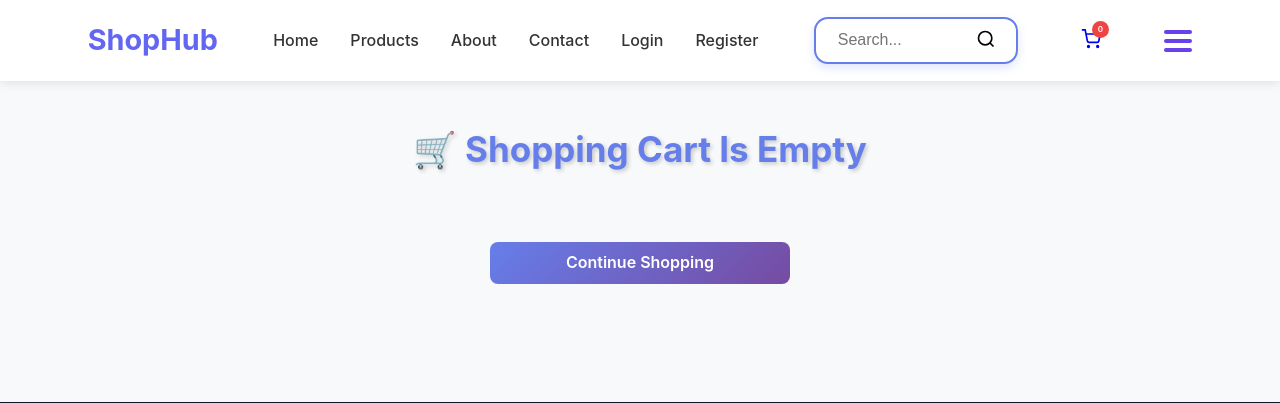
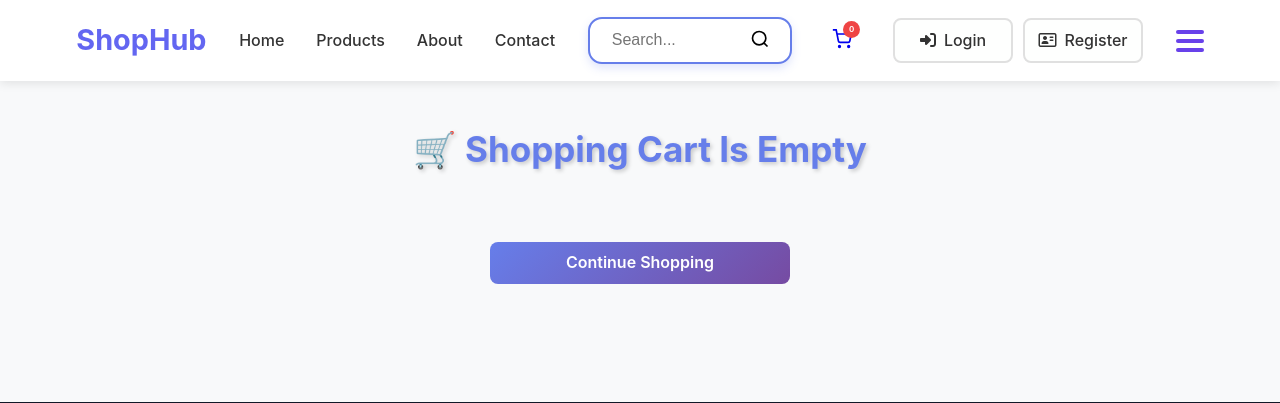
Before and after one commit to Mirajul100/ecommerce-website, a Django app: page /cart/ in a window 1280 px wide. Shown: the top 403 px of the page. Run offline with Django 5.2, Linux system fonts and the light colour scheme; data comes from the database, SQL or seed files in the repository; both versions use the stored data as it was after the commit; some libraries are stand-ins or nearby versions.

Commit message:
E-commerce website

```diff
--- a/static/style.css
+++ b/static/style.css
@@ -540,10 +540,14 @@ body {
 }
 
 /* Responsive */
-@media (max-width: 768px) {
+
+@media (max-width: 1050px) {
     .nav {
         display: none;
     }
+}
+
+@media (max-width: 768px) {
 
     .hero-title {
         font-size: 2rem;
--- a/store/views.py
+++ b/store/views.py
@@ -48,7 +48,10 @@ def search(request):
     if 'keyword' in request.GET:
         keyword = request.GET['keyword']
         if keyword:
-            products = Product.objects.order_by('-modify_date').filter(Q(description__icontains=keyword) | Q(product_name__icontains=keyword))
+            products = Product.objects.order_by('-modify_date').filter(Q(description__icontains=keyword) |
+                                                                       Q(product_name__icontains=keyword) |
+                                                                       Q(sub_category__sub_category_name__icontains=keyword) |
+                                                                       Q(category__Category_name__icontains=keyword))
             products_count = products.count()
 
     context = {
--- a/templates/base.html
+++ b/templates/base.html
@@ -13,6 +13,7 @@
     <link rel="stylesheet" href="{% static 'paginator.css' %}">
     <link rel="stylesheet" href="{% static 'hero.css' %}">
     <link rel="stylesheet" href="{% static 'p_section.css' %}">
+    <link rel="stylesheet" href="{% static 'icon.css' %}">
     <script src="https://kit.fontawesome.com/d57ab9f7f9.js" crossorigin="anonymous"></script>
 </head>
 <body>
--- a/templates/includes/navbar.html
+++ b/templates/includes/navbar.html
@@ -16,9 +16,8 @@
                     <a href="#products">Products</a>
                     <a href="#about">About</a>
                     <a href="#contact">Contact</a>
-                    <a href="#">Login</a>
-                    <a href="#">Register</a>
                 </nav>
+
                 <div class="header-actions">
                     <form class="search-container" action="{% url 'search'%}" method="get">
                         <input type="text" name="keyword" class="search-input" placeholder="Search..." required>
@@ -38,6 +37,16 @@
                     </svg>
                     <span class="cart-count">{{cart_count}}</span>
                 </a>
+
+                <nav class="nav" style="gap:10px; text-align:center;">
+                    <div class="payment-option" style="width:120px; height:45px;">
+                        <a href="#"><i class="fa-solid fa-right-to-bracket"></i>Login</a>
+                    </div>
+                    <div class="payment-option" style="width:120px; height:45px;">
+                        <a href="#"><i class="fa-regular fa-address-card"></i>Register</a>
+                    </div>
+                </nav>
+
                 <!-- HAMBURGER BUTTON -->
                 <div class="hamburger" id="hamburger">
                     <span></span>
@@ -48,11 +57,11 @@
                 <div id="sideMenu" class="side-menu">
                     <a  href="{% url 'home' %}"><i class="fa-duotone fa-solid fa-house"></i>Home</a>
                     <a href="{% url 'store' %}"><i class="fa-duotone fa-solid fa-store"></i>Store</a>
-                    <a href="#products"><i class="fa-brands fa-product-hunt"></i>Products</a>
-                    <a href="#">About</a>
-                    <a href="#">Contact</a>
-                    <a href="#">Login</a>
-                    <a href="#">Register</a>
+                    <a href="#products"><i class="fa-solid fa-box-open"></i>Products</a>
+                    <a href="#"><i class="fa-solid fa-circle-info"></i>About</a>
+                    <a href="#"><i class="fa-solid fa-phone"></i>Contact</a>
+                    <a href="#"><i class="fa-solid fa-right-to-bracket"></i>Login</a>
+                    <a href="#"><i class="fa-regular fa-address-card"></i>Register</a>
                 </div>
 
                 <!-- OVERLAY -->
--- a/templates/store/cart.html
+++ b/templates/store/cart.html
@@ -110,8 +110,8 @@
 
 
 
-          <a href="{% url 'store'%}" class="sc-btn-checkout" role="button">Proceed to Checkout</a>
-          <a href="{% url 'store'%}" class="sc-btn-continue" role="button">Continue Shopping</a>
+          <a href="{% url 'store'%}" class="sc-btn-checkout" role="button">Proceed to Checkout<i class="fa-regular fa-credit-card"></i></a>
+          <a href="{% url 'store'%}" class="sc-btn-continue" role="button">Continue Shopping<i class="fa-solid fa-cart-arrow-down"></i></a>
         </div>
       </div>
     </div>
--- a/templates/store/product_details.html
+++ b/templates/store/product_details.html
@@ -69,7 +69,7 @@
 
                     <div class="single-product-actions">
                         <a href="{% url 'home' %}" class="btn single-btn-view" style="text-decoration: none" data-product-id="{{ product.id }}">Bay Now</a>
-                        <button type="submit" class="btn single-btn-add" data-product-id="{{ product.id }}" data-product-price="{{ product.price }}">Add to Cart</button>
+                        <button type="submit" class="btn single-btn-add" data-product-id="{{ product.id }}" data-product-price="{{ product.price }}">Add to Cart<i class="fa-solid fa-cart-shopping"></i></button>
                     </div>
 
                 {% endif%}
--- /dev/null
+++ b/website/static/icon.css
@@ -0,0 +1,54 @@
+/* Icon design */
+
+.fa-duotone.fa-solid.fa-house{
+    text-align: left;
+    margin-right: 8px;
+}
+.fa-duotone.fa-solid.fa-store{
+    text-align: left;
+    margin-right: 8px;
+}
+    .fa-solid.fa-box-open {
+    text-align: left;
+    margin-right: 10px;
+}
+
+.fa-solid.fa-shop {
+    text-align: left;
+    margin-right: 8px;
+}
+
+.fa-solid.fa-phone{
+    text-align: left;
+    margin-right: 8px;
+}
+
+.fa-solid.fa-right-to-bracket{
+    text-align: left;
+    margin-right: 8px;
+}
+
+.fa-regular.fa-address-card{
+    text-align: left;
+    margin-right: 8px;
+}
+
+.fa-solid.fa-circle-info {
+    text-align:left;
+    margin-right: 8px;
+}
+
+.fa-solid.fa-cart-shopping {
+    text-align: right;
+    margin-left: 10px;
+}
+
+.fa-regular.fa-credit-card {
+    text-align: right;
+    margin-left: 10px;
+}
+
+.fa-solid.fa-cart-arrow-down {
+    text-align: right;
+    margin-left: 10px;
+}
--- a/website/static/mobile_menu.css
+++ b/website/static/mobile_menu.css
@@ -80,33 +80,6 @@
         padding-left: 10px;
     }
 
-    .fa-duotone.fa-solid.fa-house{
-        text-align: left;
-        margin-right: 8px;
-    }
-    .fa-duotone.fa-solid.fa-store{
-        text-align: left;
-        margin-right: 8px;
-    }
-     .fa-brands.fa-product-hunt {
-        text-align: left;
-        margin-right: 10px;
-    }
-
-    .fa-solid.fa-shop {
-        text-align: left;
-        margin-right: 8px;
-    }
-
-    /* .fa-duotone.fa-solid.fa-house{
-        text-align: left;
-        margin-right: 8px;
-    }
-    .fa-duotone.fa-solid.fa-house{
-        text-align: left;
-        margin-right: 8px;
-    }  */
-
     /* OVERLAY */
     .overlay {
         position: fixed;
--- a/website/static/style.css
+++ b/website/static/style.css
@@ -540,10 +540,14 @@ body {
 }
 
 /* Responsive */
-@media (max-width: 768px) {
+
+@media (max-width: 1050px) {
     .nav {
         display: none;
     }
+}
+
+@media (max-width: 768px) {
 
     .hero-title {
         font-size: 2rem;
```
Also changed, not shown: static/icon.css (added, +54 -0 lines), static/mobile_menu.css (+0 -27 lines), db.sqlite3.
